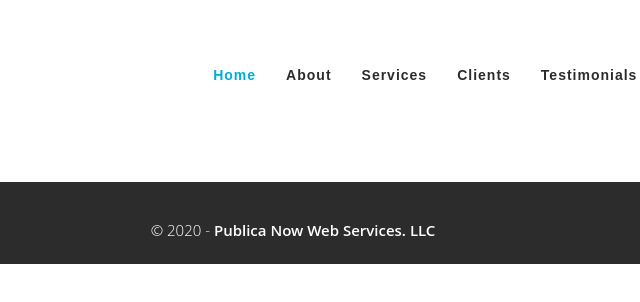
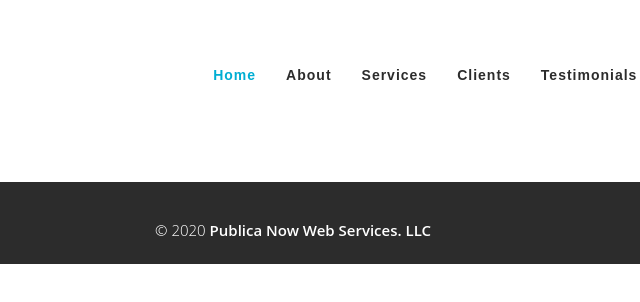
Before and after one commit to ChrisB55/PN-Component, a Gatsby site: page / in a window 1280 px wide. Shown: the full height of the page, 347-987 px from the left. Built offline with nearby package versions, Linux system fonts and the light colour scheme; Gatsby itself is replaced by a stand-in of ours.

Commit message:
add hook based footer date

```diff
--- a/package.json
+++ b/package.json
@@ -1,7 +1,7 @@
 {
-  "name": "gatsby-starter-hello-world",
+  "name": "pn-components",
   "private": true,
-  "description": "A simplified bare-bones starter for Gatsby",
+  "description": "Gatsby based web project",
   "version": "0.1.0",
   "license": "MIT",
   "scripts": {
--- /dev/null
+++ b/src/components/Footer/footer.js
@@ -0,0 +1,26 @@
+import React, { useState, useEffect } from "react"
+import "./styles.css"
+
+export default function Footer() {
+  const [date, setDate] = useState()
+
+  const currentYear = () => setDate(new Date().getFullYear())
+
+  useEffect(() => {
+    currentYear()
+  }, [])
+  return (
+    <footer id="footer-copyright">
+      <div class="container">
+        <div class="row">
+          <div class="col-md-12 col-sm-12">
+            <p class="copyright-text">
+              © {date}
+              <span class="semi-bold"> Publica Now Web Services. LLC</span>
+            </p>
+          </div>
+        </div>
+      </div>
+    </footer>
+  )
+}
--- a/src/components/footer.js
+++ /dev/null
@@ -1,15 +0,0 @@
-import React from "react"
-export default () => (
-  <footer id="footer-copyright">
-    <div class="container">
-      <div class="row">
-        <div class="col-md-12 col-sm-12">
-          <p class="copyright-text">
-            © 2020 -{" "}
-            <span class="semi-bold">Publica Now Web Services. LLC</span>
-          </p>
-        </div>
-      </div>
-    </div>
-  </footer>
-)
--- a/src/pages/clients.js
+++ b/src/pages/clients.js
@@ -1,3 +1,3 @@
 import React from "react"
 
-export default () => <div>Chris' Client </div>
+export default () => <div>Chris' Clients </div>
--- a/src/pages/index.js
+++ b/src/pages/index.js
@@ -1,6 +1,6 @@
 import React from "react"
 import Header from "../components/Header/header"
-import Footer from "../components/footer"
+import Footer from "../components/Footer/footer"
 
 export default () => (
   <div>
--- a/src/styles/styles.css
+++ b/src/styles/styles.css
@@ -1,9 +1,6 @@
 /*************************************
 
-Template Name: Zdex Multipurpose Business and Agency Template
-Author: while_coder
-Version: 1.0
-Design and Developed by: while_coder
+
 
 ****************************************/
 
```
Also changed, not shown: src/components/Footer/styles.css (added).
